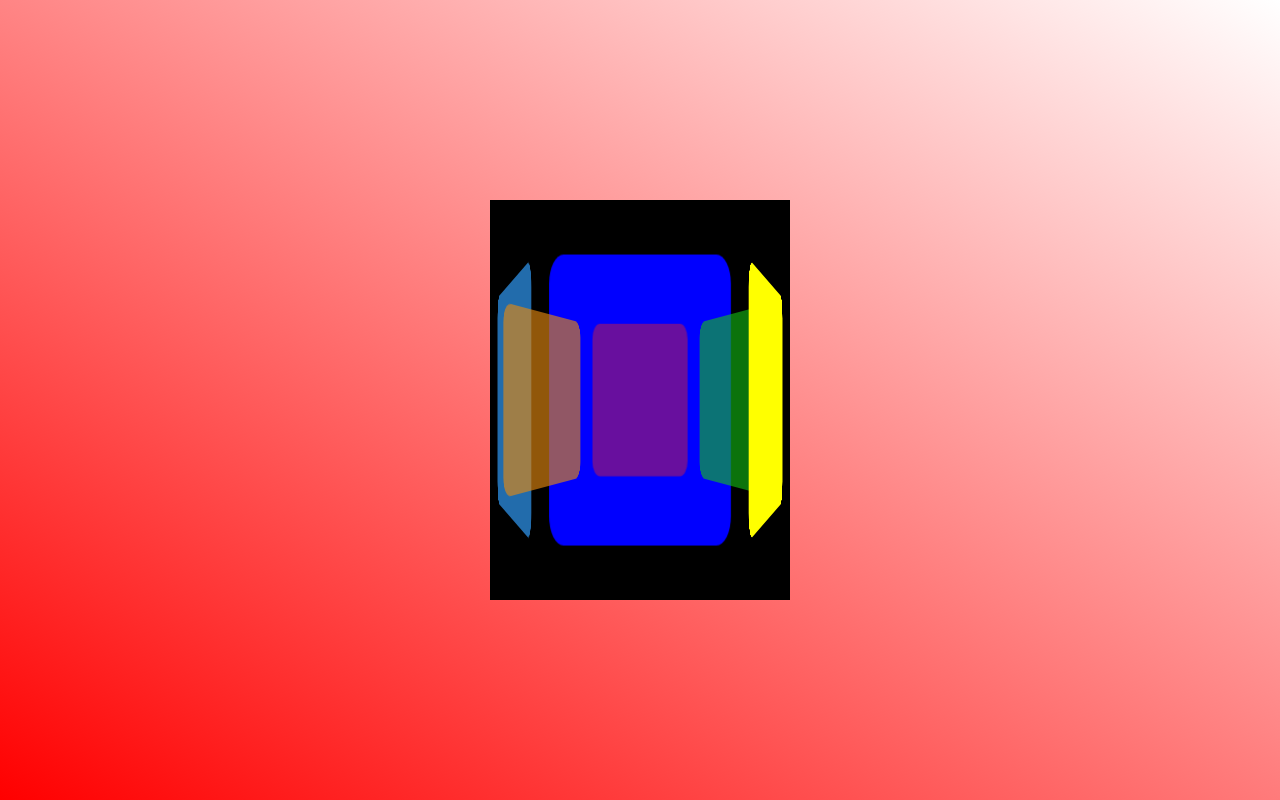
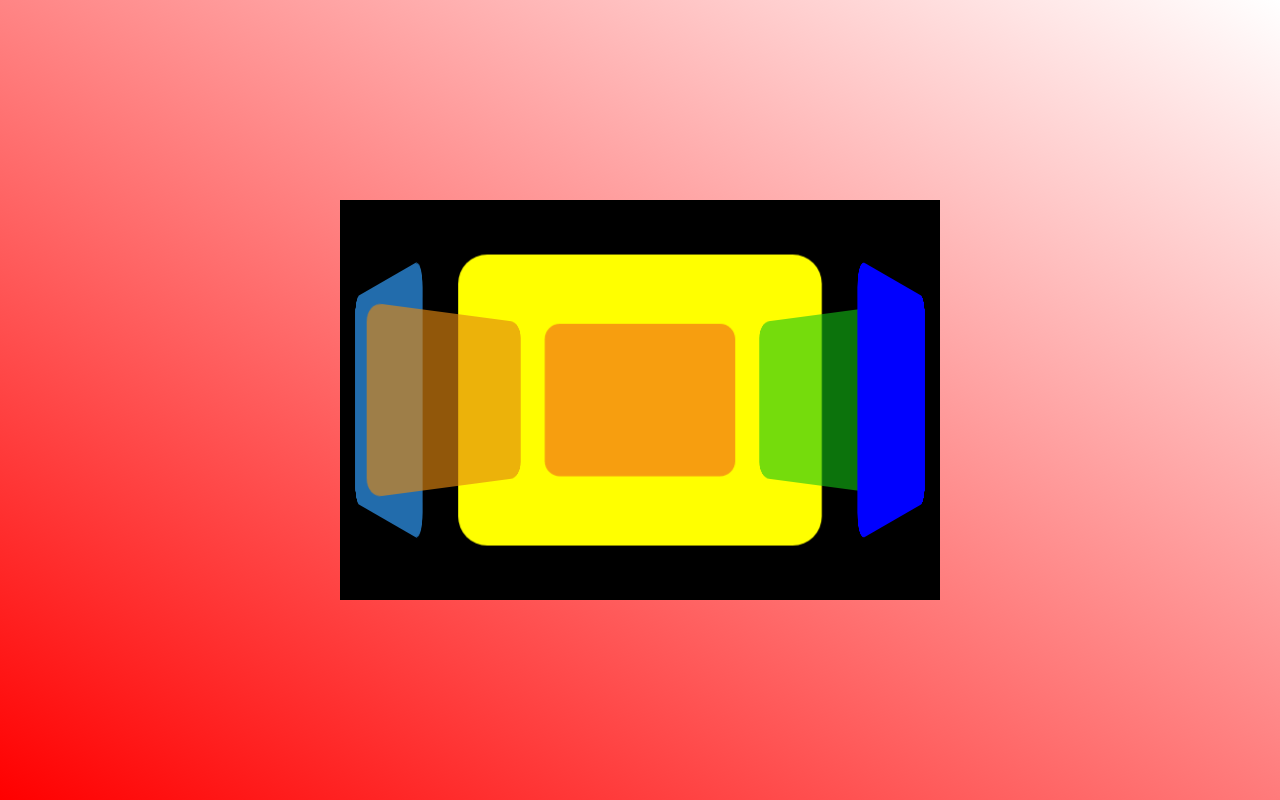
Before and after one commit to developedBySk/spinning-card, a plain HTML site: page index.html in a window 1280 px wide. Both pictures are taken after a click on the element 640 px from the left and 400 px from the top of the page. Drawn offline with Linux system fonts and the light colour scheme.

Commit message:
changed color

```diff
--- a/index.js
+++ b/index.js
@@ -6,5 +6,5 @@ container.addEventListener('click',rotate)
 function rotate(){
     currdeg = currdeg + 60;
 
-    container.style.transform = "rotateY("+ currdeg +"deg)";
+    container.style.transform = "translateY("+ currdeg +"deg)";
 }
--- a/style.css
+++ b/style.css
@@ -35,7 +35,7 @@
 }
 .a{
     transform: rotateY(0deg) translateZ(250px);
-    background: blue
+    background: yellow;
 }
 .b{
     transform: rotateY(-60deg) translateZ(250px);
@@ -55,7 +55,7 @@
 }
 .f{
     transform:rotateY(-300deg) translateZ(250px);
-    background: yellow;
+    background: blue;
 }
 @keyframes spin{
     from{
```
